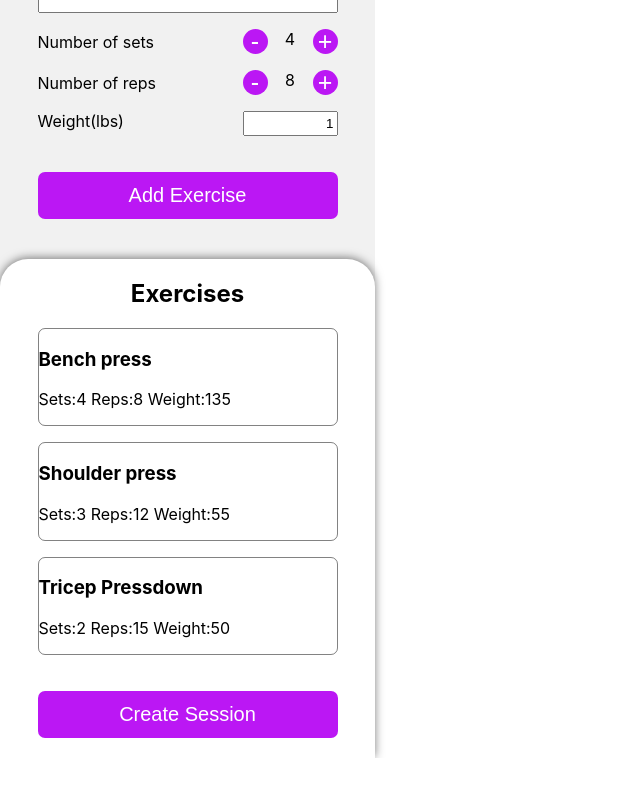
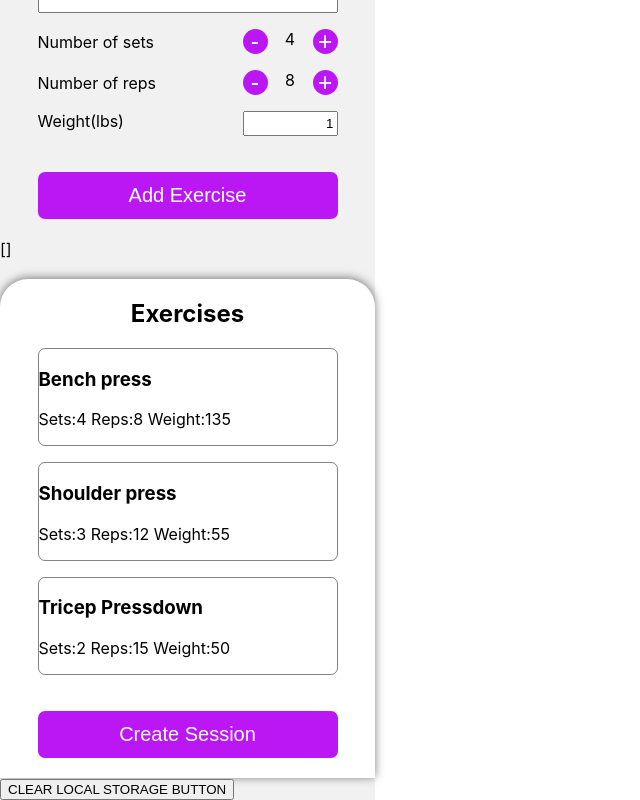
Before and after one commit to RodrJavi/lift-tracker, a Next.js app: page /create-workout-session in a window 1280 px wide. Shown: the part 185-985 px from the top of the page, without its empty margins (0-640 px from the left). Before the commit the page ends 943 px from the top, so only its background shows below. Built offline with nearby package versions, Linux system fonts and the light colour scheme; some icons are missing.

Commit message:
Figuring out local storage

```diff
--- a/components/Counter.js
+++ b/components/Counter.js
@@ -7,8 +7,8 @@ const Counter = ({ onChange, placeHolder }) => {
   const subtract = () => {
     if (value > 1) {
       setValue(value - 1);
+      onChange(value - 1);
     }
-    onChange(value - 1);
   };
 
   const add = () => {
--- a/components/SetCreator.js
+++ b/components/SetCreator.js
@@ -2,10 +2,10 @@ import React, { useState } from "react";
 import Counter from "./Counter";
 import { Icon } from "@iconify/react";
 
-const SetCreator = ({ onSubmit }) => {
+const SetCreator = ({ onSubmit, dayName }) => {
   //Pulling values from each counter
-  const [setsCount, setSetsCount] = useState(1);
-  const [repsCount, setRepsCount] = useState(1);
+  const [setsCount, setSetsCount] = useState(4);
+  const [repsCount, setRepsCount] = useState(8);
   const [lbsCount, setLbsCount] = useState(1);
   const [exerciseName, setExerciseName] = useState("");
   const exerciseList = [
@@ -29,7 +29,16 @@ const SetCreator = ({ onSubmit }) => {
     <div className="set-creator">
       <div>
         <label htmlFor="title">Title</label>
-        <input className="name-input" type="text" name="title" />
+        <input
+          className="name-input"
+          type="text"
+          name="title"
+          onBlur={(e) => {
+            dayName(e.target.value);
+          }}
+        />
+
+        {/* <pre>{title}</pre> */}
 
         <hr></hr>
 
--- a/components/SetList.js
+++ b/components/SetList.js
@@ -1,10 +1,10 @@
 import { Icon } from "@iconify/react";
 
-const SetList = ({ value, onDelete }) => {
+const SetList = ({ value, onDelete, createSession }) => {
   return (
     <div className="set-list">
       <h2>Exercises</h2>
-      <div className="exerciseContainer">
+      <div>
         {value.map((exercise) => (
           <div className="exercise-list" key={exercise.id}>
             <div>
@@ -22,7 +22,9 @@ const SetList = ({ value, onDelete }) => {
           </div>
         ))}
       </div>
-      <button className="big-button">Create Session</button>
+      <button className="big-button" onClick={createSession}>
+        Create Session
+      </button>
     </div>
   );
 };
--- a/pages/create-workout-session.js
+++ b/pages/create-workout-session.js
@@ -5,7 +5,7 @@ import SetList from "/components/SetList";
 import { useState } from "react";
 
 export default function CreateWorkoutSession() {
-  const [exerciseArray, setExerciseArray] = useState([
+  const [exerciseObject, setexerciseObject] = useState([
     {
       id: 1,
       exerciseName: "Bench press",
@@ -29,15 +29,26 @@ export default function CreateWorkoutSession() {
     },
   ]);
 
+  const [title, setTitle] = useState("");
+
+  const [exerciseSession, setExerciseSession] = useState([]);
+
   const addItem = (item) => {
     const id = Math.floor(Math.random() * 10000) + 1;
     const newExercise = { id, ...item };
-    setExerciseArray([newExercise, ...exerciseArray]);
+    setexerciseObject([newExercise, ...exerciseObject]);
     console.log(newExercise);
   };
 
   const deleteItem = (id) => {
-    setExerciseArray(exerciseArray.filter((item) => item.id !== id));
+    setexerciseObject(exerciseObject.filter((item) => item.id !== id));
+  };
+
+  const createSession = () => {
+    console.log("Session created called " + title);
+    const fullSession = { title, ...exerciseObject };
+    setExerciseSession([fullSession, ...exerciseSession]);
+    window.localStorage.setItem("sessionList", JSON.stringify(exerciseSession));
   };
 
   return (
@@ -47,20 +58,30 @@ export default function CreateWorkoutSession() {
         <meta name="description" content="Generated by create next app" />
         <link rel="icon" href="/favicon.ico" />
       </Head>
-
       <Header></Header>
-
       <div className="create-session">
-        <SetCreator onSubmit={addItem}></SetCreator>
+        <SetCreator onSubmit={addItem} dayName={setTitle}></SetCreator>
       </div>
-
-      {exerciseArray.length > 0 ? (
-        <SetList value={exerciseArray} onDelete={deleteItem}></SetList>
+      {/* <span>{title}</span> */}
+      {JSON.stringify(exerciseSession, 2, null)}
+      {exerciseObject.length > 0 ? (
+        <SetList
+          value={exerciseObject}
+          onDelete={deleteItem}
+          createSession={createSession}
+        ></SetList>
       ) : (
-        <div className="setList">
+        <div className="set-list">
           <p>No exercises listed</p>
         </div>
       )}
+      <button
+        onClick={() => {
+          window.localStorage.removeItem("sessionList");
+        }}
+      >
+        CLEAR LOCAL STORAGE BUTTON
+      </button>
     </div>
   );
 }
```
Also changed, not shown: components/SaveStuff.js (added, +29 -0 lines), pages/index.js (+7 -5 lines).
